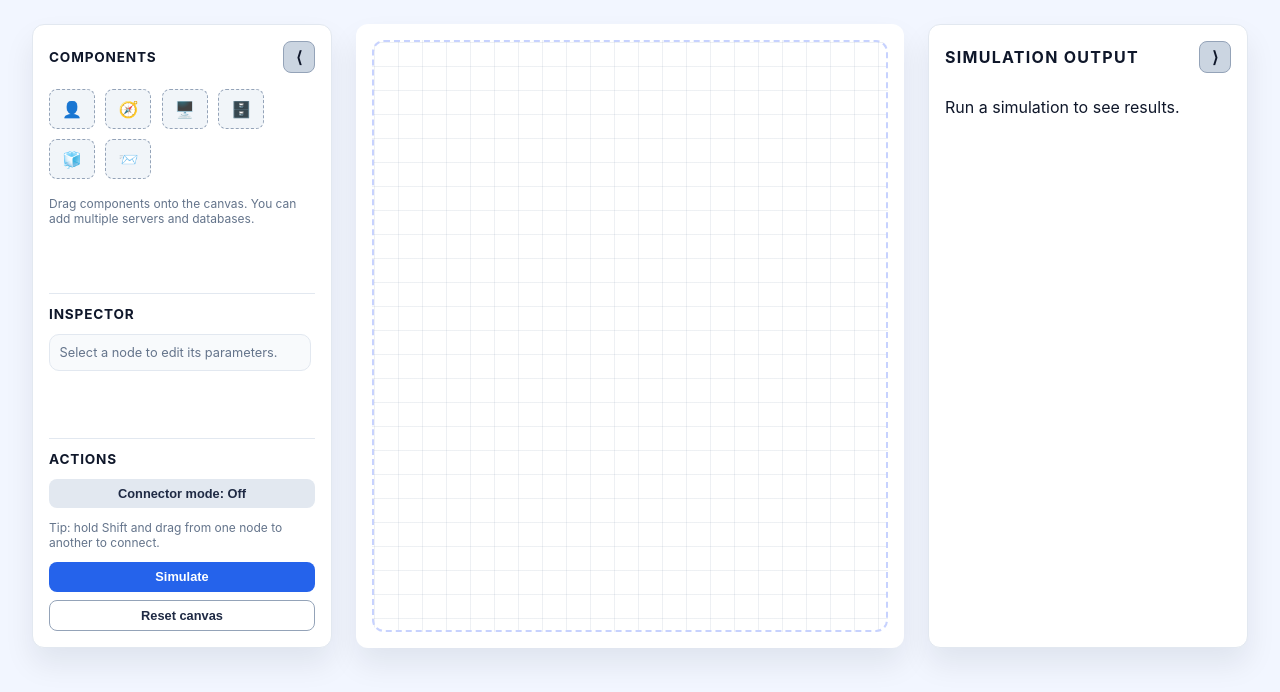
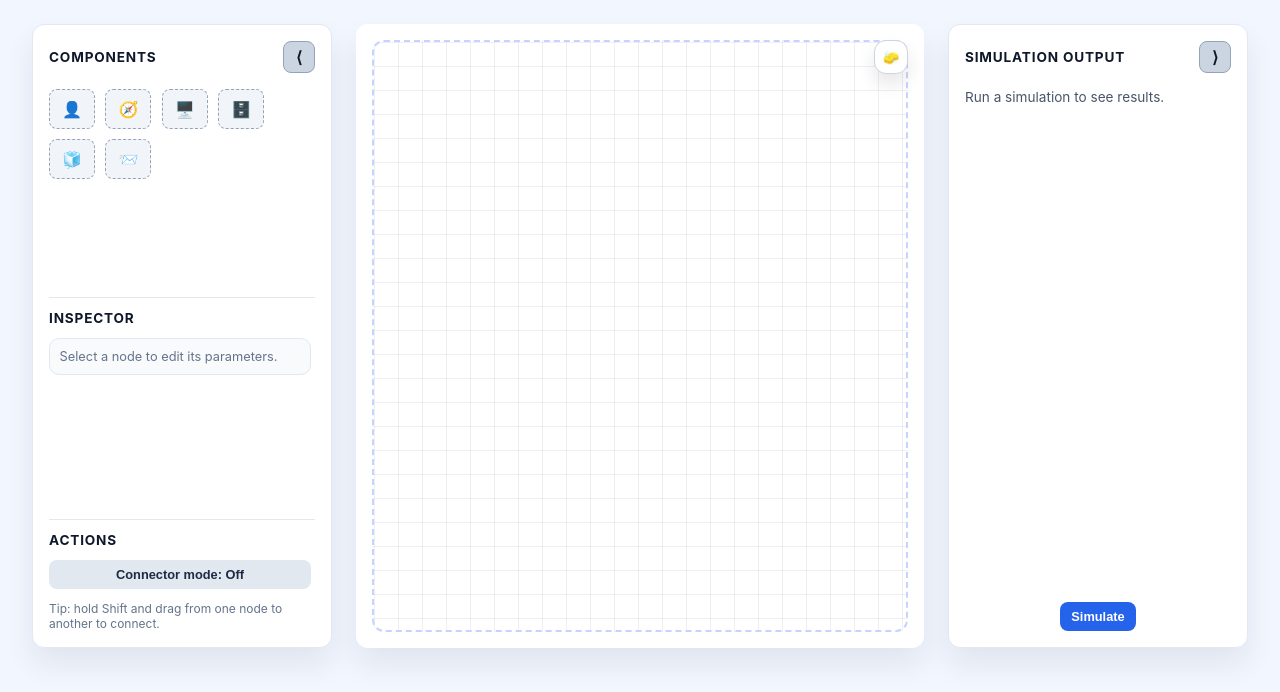
Before and after one commit to prajwalahluwalia/HLDSimulator, a Flask app: page / in a window 1280 px wide. Shown: the part 108-800 px from the top of the page. Run offline with Flask 3, Linux system fonts and the light colour scheme.

Commit message:
MVP phase 2

```diff
--- a/shield/static/css/style.css
+++ b/shield/static/css/style.css
@@ -48,14 +48,14 @@ body {
 
 .layout {
   display: grid;
-  grid-template-columns: 300px 1fr 320px;
+  grid-template-columns: 300px 1fr 300px;
   gap: 1.5rem;
   padding: 1.5rem 2rem 2rem;
   min-height: calc(100vh - 120px);
 }
 
 .layout.left-collapsed {
-  grid-template-columns: 0 1fr 320px;
+  grid-template-columns: 0 1fr 300px;
 }
 
 .layout.right-collapsed {
@@ -72,6 +72,31 @@ body {
 
 #right-panel {
   transition: all 0.25s ease;
+}
+
+#right-panel {
+  gap: 1rem;
+}
+
+#right-panel .panel-header h2,
+#right-panel h2 {
+  font-size: 0.85rem;
+  letter-spacing: 0.06em;
+}
+
+#right-panel .output {
+  font-size: 0.85rem;
+  color: #475569;
+}
+
+#right-panel .result-block {
+  background: #ffffff;
+  border: 1px solid #e2e8f0;
+  box-shadow: 0 6px 12px rgba(15, 23, 42, 0.06);
+}
+
+#right-panel .result-block h4 {
+  font-size: 0.8rem;
 }
 
 .layout.left-collapsed #left-panel {
@@ -150,35 +175,45 @@ body {
   letter-spacing: 0.06em;
 }
 
-#left-panel section:first-of-type {
-  overflow-y: auto;
-  padding-right: 0.25rem;
-  flex: 1 1 auto;
+#left-panel .panel-section {
+  flex: 1 1 0;
+  min-height: 140px;
+  overflow: hidden;
 }
 
-#left-panel section:nth-of-type(2) {
-  overflow-y: auto;
-  padding-right: 0.25rem;
-  flex: 1 1 auto;
+#left-panel .components-section {
+  flex-basis: 0;
 }
 
-#left-panel section:last-of-type {
-  flex: 0 0 auto;
+#left-panel .inspector-section {
+  flex-basis: 0;
 }
 
-.panel #left-panel section:last-of-type,
-#left-panel section:last-of-type {
-  flex: 1;
+#left-panel .actions-section {
+  flex: 0 0 auto;
+  min-height: 0;
 }
 
-#left-panel section:last-of-type {
-  justify-content: flex-start;
+#left-panel .section-body {
+  display: flex;
+  flex-direction: column;
+  gap: 0.75rem;
+  overflow: auto;
+  padding-right: 0.25rem;
+  flex: 1;
+  height: 200px;
 }
 
 .action-footer {
   margin-top: auto;
   display: grid;
   gap: 0.5rem;
+}
+
+.inspector-fields {
+  display: grid;
+  grid-template-columns: repeat(2, minmax(0, 1fr));
+  gap: 0.6rem;
 }
 
 .panel h2 {
@@ -215,6 +250,44 @@ body {
   border-radius: 999px;
 }
 
+.canvas-reset {
+  position: absolute;
+  top: 16px;
+  right: 16px;
+  width: 34px;
+  height: 34px;
+  border-radius: 12px;
+  border: 1px solid #cbd5e1;
+  background: #ffffff;
+  color: #0f172a;
+  display: inline-flex;
+  align-items: center;
+  justify-content: center;
+  cursor: pointer;
+  box-shadow: 0 10px 18px rgba(15, 23, 42, 0.1);
+  z-index: 6;
+  transition: all 0.2s ease;
+}
+
+.canvas-reset:hover {
+  background: #f8fafc;
+  border-color: #94a3b8;
+  transform: translateY(-1px);
+}
+
+#right-panel section {
+  display: flex;
+  flex-direction: column;
+  gap: 0.75rem;
+  flex: 1;
+}
+
+.panel-actions {
+  display: flex;
+  justify-content: center;
+  margin-top: auto;
+  padding-top: 0.5rem;
+}
 
 .palette-item {
   padding: 0.55rem;
@@ -269,6 +342,9 @@ body {
   border-radius: 10px;
   padding: 0.6rem;
   border: 1px solid #e2e8f0;
+  display: flex;
+  flex-direction: column;
+  gap: 0.65rem;
 }
 
 .inspector p {
--- a/shield/static/js/app.js
+++ b/shield/static/js/app.js
@@ -11,6 +11,8 @@ const toggleRightPanel = document.getElementById("toggle-right-panel");
 const layout = document.getElementById("layout");
 const openLeftPanel = document.getElementById("open-left-panel");
 const openRightPanel = document.getElementById("open-right-panel");
+
+const STORAGE_KEY = "shield-canvas-state";
 
 const state = {
   nodes: [],
@@ -42,6 +44,9 @@ function snapshotState() {
     nodes: state.nodes.map((node) => ({ ...node, config: { ...node.config } })),
     edges: state.edges.map((edge) => ({ ...edge })),
     nodeCounter: state.nodeCounter,
+    panX: state.panX,
+    panY: state.panY,
+    zoom: state.zoom,
   };
 }
 
@@ -49,17 +54,43 @@ function restoreState(snapshot) {
   state.nodes = snapshot.nodes.map((node) => ({ ...node, config: { ...node.config } }));
   state.edges = snapshot.edges.map((edge) => ({ ...edge }));
   state.nodeCounter = snapshot.nodeCounter;
+  state.panX = snapshot.panX ?? 0;
+  state.panY = snapshot.panY ?? 0;
+  state.zoom = snapshot.zoom ?? 1;
   state.selectedNodeId = null;
   state.selectedEdgeIndex = null;
   canvasContent.querySelectorAll(".node").forEach((node) => node.remove());
   state.nodes.forEach((node) => renderNode(node));
-  updateConnections();
+  applyViewportTransform();
   clearSelection();
+}
+
+function saveState() {
+  try {
+    localStorage.setItem(STORAGE_KEY, JSON.stringify(snapshotState()));
+  } catch (error) {
+    console.warn("Failed to save SHIELD state", error);
+  }
+}
+
+function loadState() {
+  try {
+    const saved = localStorage.getItem(STORAGE_KEY);
+    if (!saved) return;
+    const snapshot = JSON.parse(saved);
+    if (!snapshot || !Array.isArray(snapshot.nodes) || !Array.isArray(snapshot.edges)) {
+      return;
+    }
+    restoreState(snapshot);
+  } catch (error) {
+    console.warn("Failed to load SHIELD state", error);
+  }
 }
 
 function pushHistory() {
   state.history.past.push(snapshotState());
   state.history.future = [];
+  saveState();
 }
 
 function undo() {
@@ -95,8 +126,8 @@ function createNode(type, x, y) {
     config: { ...defaults[type] },
     x,
     y,
-    width: 140,
-    height: 60,
+    width: 60,
+    height: 30,
   };
   state.nodes.push(node);
   renderNode(node);
@@ -112,7 +143,20 @@ function renderNode(node) {
   el.style.width = `${node.width}px`;
   el.style.height = `${node.height}px`;
   el.dataset.nodeId = node.id;
-  el.textContent = node.config.name || node.type;
+  const label = document.createElement("span");
+  label.className = "node-label";
+  label.textContent = node.config.name || node.type;
+  el.appendChild(label);
+
+  const closeBtn = document.createElement("button");
+  closeBtn.className = "node-close";
+  closeBtn.type = "button";
+  closeBtn.textContent = "✕";
+  closeBtn.addEventListener("click", (event) => {
+    event.stopPropagation();
+    deleteNode(node.id);
+  });
+  el.appendChild(closeBtn);
 
   el.addEventListener("mousedown", (event) => startDrag(event, node.id, "node"));
   el.addEventListener("click", (event) => {
@@ -122,6 +166,7 @@ function renderNode(node) {
   el.addEventListener("mouseup", () => syncNodeSize(node.id));
 
   canvasContent.appendChild(el);
+  autoSizeNode(node.id);
 }
 
 function startDrag(event, id, kind) {
@@ -212,6 +257,7 @@ function renderInspector(node) {
       <strong>${node.type}</strong>
       <span class="node-id">${node.id}</span>
     </div>
+    <div class="inspector-fields">
       ${fields
         .map((field) => {
           const isName = field.key === "name";
@@ -225,7 +271,7 @@ function renderInspector(node) {
       `;
         })
         .join("")}
-    <button id="delete-node" class="button ghost">Delete component</button>
+    </div>
   `;
 
   inspector.querySelectorAll("input").forEach((input) => {
@@ -234,21 +280,16 @@ function renderInspector(node) {
       if (key === "name") {
         node.config[key] = event.target.value;
         const el = getNodeElement(node.id);
-        if (el) {
-          el.textContent = node.config.name || node.type;
+        const label = el ? el.querySelector(".node-label") : null;
+        if (label) {
+          label.textContent = node.config.name || node.type;
         }
+        autoSizeNode(node.id);
         return;
       }
       node.config[key] = Number(event.target.value);
     });
   });
-
-  const deleteBtn = inspector.querySelector("#delete-node");
-  if (deleteBtn) {
-    deleteBtn.addEventListener("click", () => {
-      deleteNode(node.id);
-    });
-  }
 }
 
 function addEdge(source, target) {
@@ -385,6 +426,28 @@ function syncNodeSize(nodeId) {
   }
 }
 
+function autoSizeNode(nodeId) {
+  const node = getNode(nodeId);
+  const el = getNodeElement(nodeId);
+  if (!node || !el) return;
+  const label = el.querySelector(".node-label");
+  if (!label) return;
+  requestAnimationFrame(() => {
+    const paddingX = 28;
+    const paddingY = 16;
+    const minWidth = 70;
+    const minHeight = 40;
+    const nextWidth = Math.max(minWidth, Math.ceil(label.scrollWidth + paddingX));
+    const nextHeight = Math.max(minHeight, Math.ceil(label.scrollHeight + paddingY));
+    node.width = nextWidth;
+    node.height = nextHeight;
+    el.style.width = `${nextWidth}px`;
+    el.style.height = `${nextHeight}px`;
+    updateConnections();
+    saveState();
+  });
+}
+
 function handleSimulationResult(result) {
   const warnings = result.architectural_warnings || [];
   const structural = result.structural_errors || [];
@@ -469,6 +532,15 @@ function attachPaletteDrag() {
   document.querySelectorAll(".palette-item").forEach((item) => {
     item.addEventListener("dragstart", (event) => {
       event.dataTransfer.setData("text/plain", item.dataset.type);
+    });
+
+    item.addEventListener("dblclick", () => {
+      const type = item.dataset.type;
+      if (!type) return;
+      const canvasRect = canvas.getBoundingClientRect();
+      const x = (canvasRect.width / 2 - state.panX) / state.zoom - 40;
+      const y = (canvasRect.height / 2 - state.panY) / state.zoom - 20;
+      createNode(type, x, y);
     });
   });
 
@@ -694,3 +766,5 @@ simulateBtn.addEventListener("click", async () => {
 resetBtn.addEventListener("click", resetCanvas);
 
 attachPaletteDrag();
+
+loadState();
--- a/shield/templates/index.html
+++ b/shield/templates/index.html
@@ -22,7 +22,8 @@
         <h2>Components</h2>
         <button id="toggle-left-panel" class="icon-button" aria-label="Toggle left panel">⟨</button>
       </div>
-      <section>
+      <section class="panel-section components-section">
+        <div class="section-body">
           <div class="palette">
             <div class="palette-item" draggable="true" data-type="User" data-label="User">
               <span class="icon">👤</span>
@@ -43,28 +44,29 @@
               <span class="icon">📨</span>
             </div>
           </div>
-        <p class="helper-text">Drag components onto the canvas. You can add multiple servers and databases.</p>
+        </div>
       </section>
 
-      <section>
+      <section class="panel-section inspector-section">
         <h2>Inspector</h2>
+        <div class="section-body">
           <div id="inspector" class="inspector">
             <p>Select a node to edit its parameters.</p>
           </div>
+        </div>
       </section>
 
-      <section>
+      <section class="panel-section actions-section">
         <h2>Actions</h2>
+        <div class="section-body">
           <button id="toggle-connect" class="button">Connector mode: Off</button>
           <p class="helper-text">Tip: hold Shift and drag from one node to another to connect.</p>
-        <div class="action-footer">
-          <button id="simulate" class="button primary">Simulate</button>
-          <button id="reset" class="button ghost">Reset canvas</button>
         </div>
       </section>
     </aside>
 
     <section class="canvas-wrapper">
+      <button id="reset" class="canvas-reset" aria-label="Clear canvas">🧽</button>
       <button id="open-left-panel" class="floating-toggle left" aria-label="Show left panel">⟩</button>
       <button id="open-right-panel" class="floating-toggle right" aria-label="Show right panel">⟨</button>
       <div id="canvas" class="canvas">
@@ -83,6 +85,9 @@
         <div id="output" class="output">
           <p>Run a simulation to see results.</p>
         </div>
+        <div class="panel-actions">
+          <button id="simulate" class="button primary">Simulate</button>
+        </div>
       </section>
     </aside>
   </main>
```
Also changed, not shown: other parts of shield/static/css/style.css (+47 -5 lines). Lines whose indentation alone changed are shown as unchanged.
